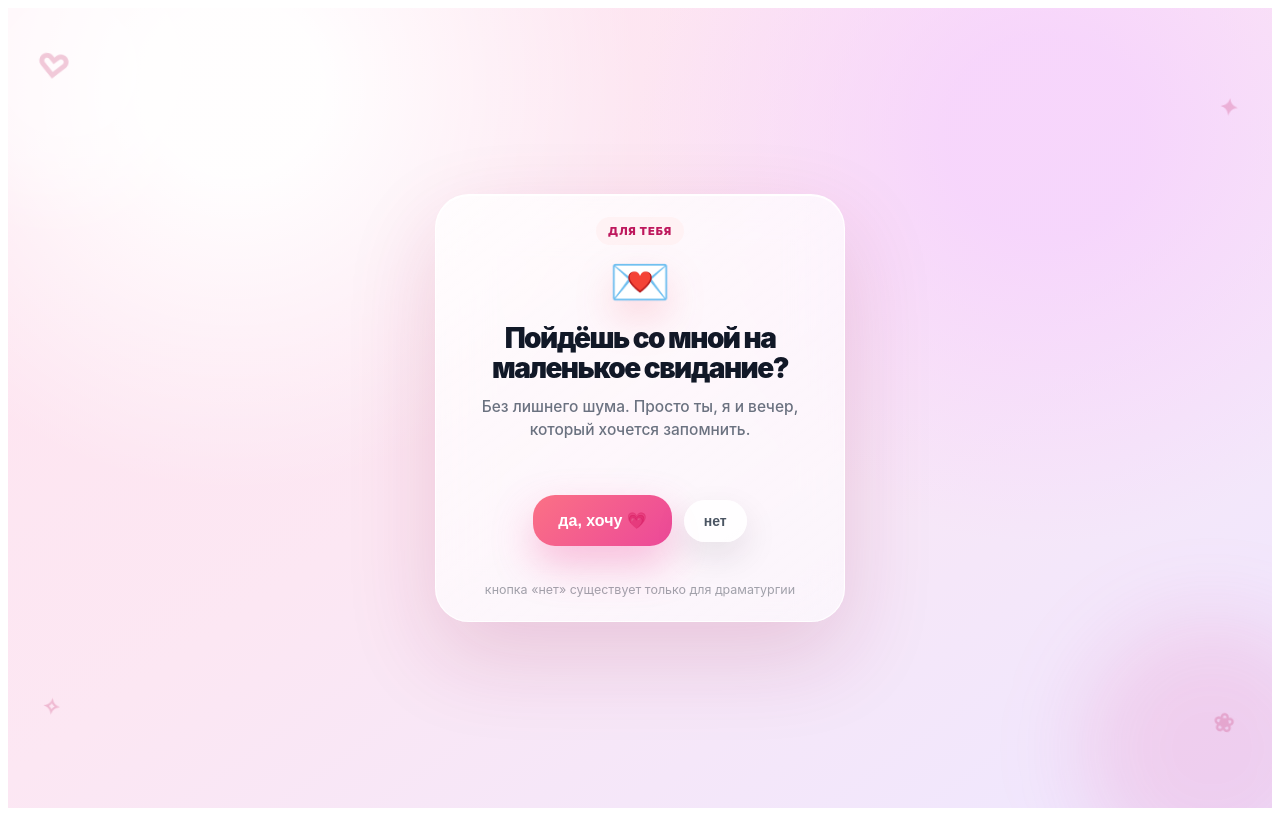
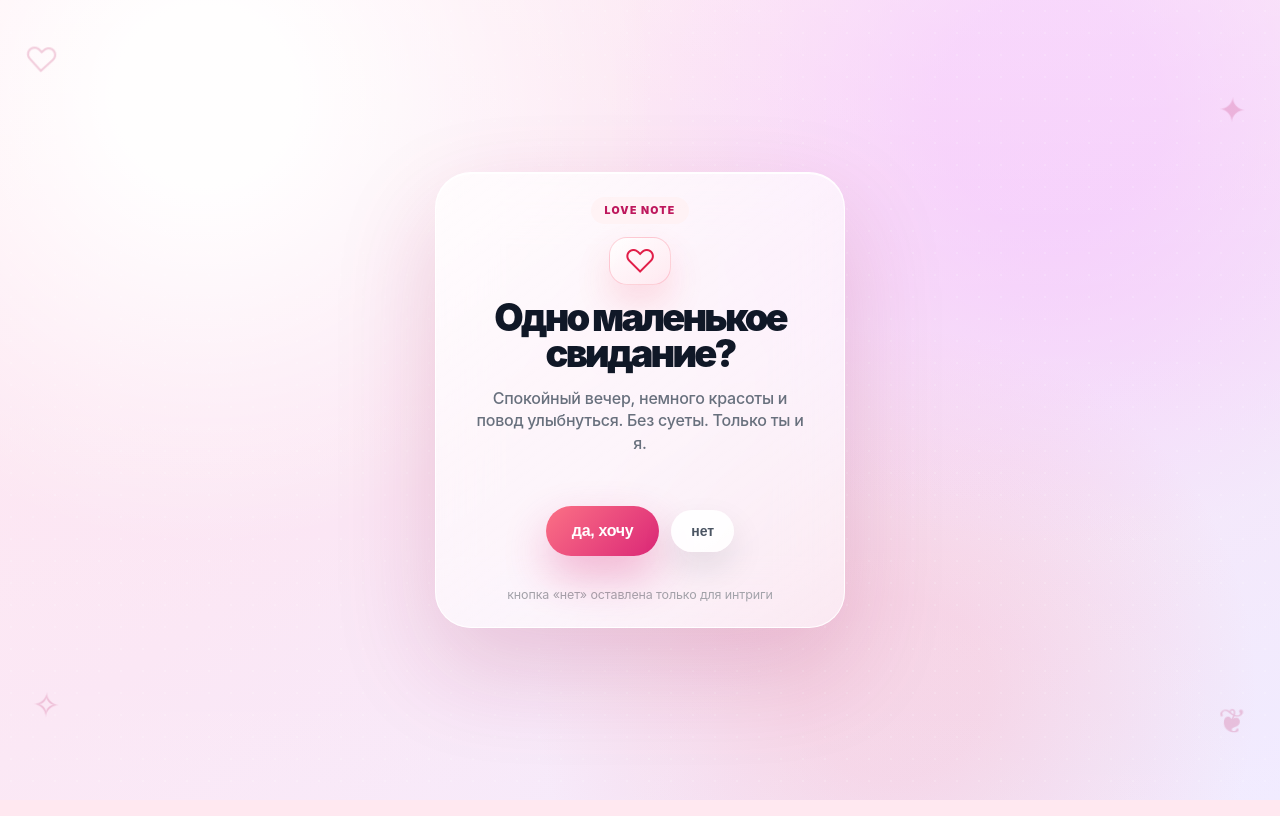
Before and after one commit to ladleader/date, a React (Vite) app: page / in a window 1280 px wide. Built offline with nearby package versions, Linux system fonts and the light colour scheme.

Commit message:
Redesign full screen romantic flow

```diff
--- a/src/App.jsx
+++ b/src/App.jsx
@@ -1,9 +1,10 @@
 import { useEffect, useMemo, useState } from "react";
 
-const times = ["14:00", "15:00", "16:00", "17:00", "18:00", "19:00", "20:00", "21:00"];
+const times = ["15:00", "16:00", "17:00", "18:00", "19:00", "20:00"];
 const months = ["янв", "фев", "мар", "апр", "мая", "июн", "июл", "авг", "сен", "окт", "ноя", "дек"];
 const week = ["вс", "пн", "вт", "ср", "чт", "пт", "сб"];
-const noWords = ["нет", "ой", "мимо", "не-а", "убежал", "поздно", "точно?", "ну нет"];
+const noWords = ["не-а", "мимо", "сбежал", "поздно", "точно?", "нет нет"];
+const prefs = ["ужин", "прогулка", "кофе", "сюрприз"];
 
 function niceDate(v) {
   if (!v) return "";
@@ -15,13 +16,14 @@ export default function App() {
   const [screen, setScreen] = useState("start");
   const [date, setDate] = useState("");
   const [time, setTime] = useState("");
+  const [pref, setPref] = useState("");
   const [no, setNo] = useState({ x: 0, y: 0, r: 0, s: 1, text: "нет" });
   const [confetti, setConfetti] = useState(false);
 
   const dates = useMemo(() => {
     const arr = [];
     const today = new Date();
-    for (let i = 0; i < 6; i++) {
+    for (let i = 0; i < 4; i++) {
       const d = new Date(today);
       d.setDate(today.getDate() + i);
       arr.push({
@@ -41,40 +43,42 @@ export default function App() {
     if (data.date && data.time) {
       setDate(data.date);
       setTime(data.time);
+      setPref(data.pref || "");
       setScreen("final");
     }
   }, []);
 
   function yes() {
     setConfetti(true);
-    setTimeout(() => setScreen("choose"), 450);
-    setTimeout(() => setConfetti(false), 1200);
+    setTimeout(() => setScreen("prefs"), 520);
+    setTimeout(() => setConfetti(false), 1300);
   }
 
   function moveNo() {
-    const mx = Math.min(140, Math.max(70, window.innerWidth / 2 - 105));
-    const my = Math.min(185, Math.max(80, window.innerHeight / 2 - 145));
+    const mx = Math.min(135, Math.max(70, window.innerWidth / 2 - 110));
+    const my = Math.min(160, Math.max(70, window.innerHeight / 2 - 140));
     setNo({
       x: Math.random() * mx * 2 - mx,
       y: Math.random() * my * 2 - my,
-      r: Math.random() * 58 - 29,
-      s: Math.max(0.58, no.s - 0.07),
+      r: Math.random() * 70 - 35,
+      s: Math.max(0.5, no.s - 0.08),
       text: noWords[Math.floor(Math.random() * noWords.length)]
     });
   }
 
   function save() {
     if (!date || !time) return;
-    localStorage.setItem("dateChoice", JSON.stringify({ date, time }));
+    localStorage.setItem("dateChoice", JSON.stringify({ date, time, pref }));
     setConfetti(true);
     setScreen("final");
-    setTimeout(() => setConfetti(false), 1200);
+    setTimeout(() => setConfetti(false), 1300);
   }
 
   function reset() {
     localStorage.removeItem("dateChoice");
     setDate("");
     setTime("");
+    setPref("");
     setNo({ x: 0, y: 0, r: 0, s: 1, text: "нет" });
     setScreen("start");
   }
@@ -82,24 +86,24 @@ export default function App() {
   return (
     <main style={s.page}>
       <style>{css}</style>
-      <div style={s.orb1} />
-      <div style={s.orb2} />
-      <span style={{ ...s.float, left: 28, top: 48 }}>♡</span>
-      <span style={{ ...s.float, right: 34, top: 96, fontSize: 23 }}>✦</span>
-      <span style={{ ...s.float, left: 34, bottom: 78, fontSize: 22 }}>✧</span>
-      <span style={{ ...s.float, right: 38, bottom: 60, fontSize: 25 }}>❀</span>
+      <div style={s.veil} />
+      <div style={s.noise} />
+      <span style={{ ...s.symbol, left: 24, top: 44 }}>♡</span>
+      <span style={{ ...s.symbol, right: 34, top: 94 }}>✦</span>
+      <span style={{ ...s.symbol, left: 32, bottom: 70 }}>✧</span>
+      <span style={{ ...s.symbol, right: 34, bottom: 54 }}>❦</span>
       {confetti && <Confetti />}
 
       {screen === "start" && (
-        <section style={s.card} className="cardIn">
-          <div style={s.badge}>для тебя</div>
-          <div style={s.emoji} className="pulse">💌</div>
-          <h1 style={s.title}>Пойдёшь со мной на маленькое свидание?</h1>
-          <p style={s.text}>Без лишнего шума. Просто ты, я и вечер, который хочется запомнить.</p>
+        <Card>
+          <div style={s.mark}>love note</div>
+          <LoveIcon />
+          <h1 style={s.hero}>Одно маленькое свидание?</h1>
+          <p style={s.copy}>Спокойный вечер, немного красоты и повод улыбнуться. Без суеты. Только ты и я.</p>
           <div style={s.choice}>
-            <button style={s.yes} className="live" onClick={yes}>да, хочу 💗</button>
+            <button style={s.primary} className="press" onClick={yes}>да, хочу</button>
             <button
-              style={{ ...s.no, transform: `translate(${no.x}px, ${no.y}px) rotate(${no.r}deg) scale(${no.s})` }}
+              style={{ ...s.ghost, transform: `translate(${no.x}px, ${no.y}px) rotate(${no.r}deg) scale(${no.s})` }}
               onMouseEnter={moveNo}
               onTouchStart={moveNo}
               onClick={moveNo}
@@ -107,17 +111,30 @@ export default function App() {
               {no.text}
             </button>
           </div>
-          <p style={s.micro}>кнопка «нет» существует только для драматургии</p>
-        </section>
+          <p style={s.whisper}>кнопка «нет» оставлена только для интриги</p>
+        </Card>
+      )}
+
+      {screen === "prefs" && (
+        <Card>
+          <div style={s.mark}>настроение</div>
+          <SoftIcon>♡</SoftIcon>
+          <h1 style={s.title}>Какой вечер тебе ближе?</h1>
+          <p style={s.copySmall}>Выбери настроение, а я уже подумаю над деталями.</p>
+          <div style={s.prefGrid}>
+            {prefs.map((p) => (
+              <button key={p} style={pref === p ? s.prefActive : s.pref} onClick={() => setPref(p)}>{p}</button>
+            ))}
+          </div>
+          <button style={s.primaryWide} className="press" onClick={() => setScreen("choose")}>дальше</button>
+        </Card>
       )}
 
       {screen === "choose" && (
-        <section style={s.card} className="cardIn">
-          <div style={s.badge}>я знал</div>
-          <div style={s.emoji} className="pulse">🌷</div>
-          <h1 style={s.title2}>Выбери наш вечер</h1>
-          <p style={s.text2}>Я всё запомню. Остальное беру на себя.</p>
-
+        <Card>
+          <div style={s.mark}>дата и время</div>
+          <SoftIcon>✦</SoftIcon>
+          <h1 style={s.title}>Выбери наш вечер</h1>
           <div style={s.label}>день</div>
           <div style={s.dateGrid}>
             {dates.map((d) => (
@@ -128,79 +145,90 @@ export default function App() {
               </button>
             ))}
           </div>
-
           <div style={s.label}>время</div>
           <div style={s.timeGrid}>
-            {times.map((t) => (
-              <button key={t} onClick={() => setTime(t)} style={time === t ? s.timeActive : s.time}>{t}</button>
-            ))}
+            {times.map((t) => <button key={t} onClick={() => setTime(t)} style={time === t ? s.timeActive : s.time}>{t}</button>)}
           </div>
-
-          <button onClick={save} disabled={!date || !time} style={!date || !time ? s.disabled : s.main}>забронировать вечер ✨</button>
-        </section>
+          <button onClick={save} disabled={!date || !time} style={!date || !time ? s.disabled : s.primaryWide}>забронировать вечер</button>
+        </Card>
       )}
 
       {screen === "final" && (
-        <section style={s.card} className="cardIn">
-          <div style={s.badge}>официально</div>
-          <div style={s.emoji} className="pulse">🫶</div>
-          <h1 style={s.title}>У нас свидание</h1>
+        <Card>
+          <div style={s.mark}>официально</div>
+          <SoftIcon>♡</SoftIcon>
+          <h1 style={s.hero}>У нас свидание.</h1>
           <p style={s.final}>Я заберу тебя <b>{niceDate(date)}</b> в <b>{time}</b>.</p>
-          <p style={s.text}>Тебе нужно только улыбнуться. Всё остальное — на мне.</p>
-          <div style={s.note}>P.S. Можно было просто написать. Но маленький сайт звучит романтичнее.</div>
+          {pref && <p style={s.copySmall}>Настроение вечера: <b>{pref}</b>.</p>}
+          <div style={s.note}>P.S. Можно было просто написать. Но так получилось чуть романтичнее.</div>
           <button style={s.reset} onClick={reset}>выбрать заново</button>
-        </section>
+        </Card>
       )}
     </main>
   );
 }
 
+function Card({ children }) {
+  return <section style={s.card} className="cardIn">{children}</section>;
+}
+
+function LoveIcon() {
+  return <div style={s.loveIcon}><span>♡</span></div>;
+}
+
+function SoftIcon({ children }) {
+  return <div style={s.softIcon}>{children}</div>;
+}
+
 function Confetti() {
-  const dots = Array.from({ length: 24 });
-  return <div style={s.confetti}>{dots.map((_, i) => <i key={i} className="conf" style={{ left: `${6 + (i * 4) % 88}%`, background: ["#fb7185", "#f9a8d4", "#c084fc", "#fff", "#facc15"][i % 5], animationDelay: `${(i % 8) * 0.04}s` }} />)}</div>;
+  return <div style={s.confetti}>{Array.from({ length: 28 }).map((_, i) => <i key={i} className="conf" style={{ left: `${4 + (i * 7) % 92}%`, background: ["#fb7185", "#f9a8d4", "#c084fc", "#fff", "#facc15"][i % 5], animationDelay: `${(i % 9) * 0.035}s` }} />)}</div>;
 }
 
 const s = {
-  page: { height: "100svh", overflow: "hidden", display: "flex", alignItems: "center", justifyContent: "center", padding: 16, boxSizing: "border-box", position: "relative", fontFamily: "Inter, ui-rounded, system-ui, -apple-system, BlinkMacSystemFont, Segoe UI, sans-serif", background: "radial-gradient(circle at 18% 10%, rgba(255,255,255,.95) 0 7%, transparent 32%), radial-gradient(circle at 82% 16%, rgba(245,208,254,.75) 0 8%, transparent 33%), linear-gradient(145deg,#ffe4ef 0%,#fce7f3 46%,#eee7ff 100%)" },
-  orb1: { position: "absolute", width: 260, height: 260, borderRadius: "50%", background: "rgba(255,255,255,.52)", filter: "blur(34px)", top: -70, left: -70 },
-  orb2: { position: "absolute", width: 260, height: 260, borderRadius: "50%", background: "rgba(236,72,153,.15)", filter: "blur(42px)", right: -70, bottom: -70 },
-  float: { position: "absolute", color: "rgba(190,24,93,.22)", fontSize: 34, fontWeight: 900, animation: "float 4s ease-in-out infinite", userSelect: "none" },
-  card: { width: "100%", maxWidth: 410, background: "linear-gradient(145deg,rgba(255,255,255,.78),rgba(255,255,255,.58))", border: "1px solid rgba(255,255,255,.9)", borderRadius: 34, padding: "22px 20px", boxSizing: "border-box", textAlign: "center", boxShadow: "0 34px 90px rgba(157,23,77,.16), inset 0 1px 0 rgba(255,255,255,.95)", backdropFilter: "blur(26px)", position: "relative", zIndex: 2 },
-  badge: { display: "inline-block", padding: "7px 12px", borderRadius: 999, background: "rgba(255,241,242,.82)", color: "#be185d", fontSize: 11, fontWeight: 900, letterSpacing: ".08em", textTransform: "uppercase", marginBottom: 10 },
-  emoji: { fontSize: 48, marginBottom: 10, filter: "drop-shadow(0 16px 18px rgba(244,63,94,.18))" },
-  title: { margin: 0, color: "#111827", fontSize: 28, lineHeight: 1.05, fontWeight: 950, letterSpacing: "-.055em" },
-  title2: { margin: 0, color: "#111827", fontSize: 26, lineHeight: 1.05, fontWeight: 950, letterSpacing: "-.055em" },
-  text: { margin: "13px auto 0", color: "#6b7280", fontSize: 15.5, lineHeight: 1.48, maxWidth: 330, fontWeight: 450 },
-  text2: { margin: "9px auto 0", color: "#6b7280", fontSize: 14.5, lineHeight: 1.35, maxWidth: 310 },
-  choice: { height: 122, marginTop: 18, display: "flex", alignItems: "center", justifyContent: "center", gap: 12, position: "relative" },
-  yes: { border: 0, borderRadius: 22, padding: "16px 25px", background: "linear-gradient(135deg,#fb7185,#ec4899)", color: "white", fontSize: 16, fontWeight: 900, boxShadow: "0 18px 40px rgba(236,72,153,.34)", cursor: "pointer", textTransform: "lowercase" },
-  no: { border: 0, borderRadius: 21, padding: "13px 20px", background: "rgba(255,255,255,.88)", color: "#4b5563", fontSize: 14, fontWeight: 900, boxShadow: "0 14px 34px rgba(15,23,42,.10)", cursor: "pointer", transition: "transform .2s ease", textTransform: "lowercase" },
-  micro: { margin: 0, color: "#a1a1aa", fontSize: 12.5, lineHeight: 1.35 },
-  label: { margin: "13px 0 7px", color: "#374151", textAlign: "left", fontSize: 13, fontWeight: 950, letterSpacing: ".06em", textTransform: "uppercase" },
-  dateGrid: { display: "grid", gridTemplateColumns: "repeat(3,1fr)", gap: 8 },
-  date: { border: "1px solid rgba(251,113,133,.16)", borderRadius: 18, padding: "8px 3px", background: "rgba(255,241,242,.64)", color: "#4b5563", cursor: "pointer", minHeight: 68 },
-  dateActive: { border: "1px solid rgba(251,113,133,.55)", borderRadius: 18, padding: "8px 3px", background: "linear-gradient(135deg,#fb7185,#ec4899)", color: "white", cursor: "pointer", minHeight: 68, boxShadow: "0 12px 24px rgba(236,72,153,.24)" },
-  dateTop: { display: "block", fontSize: 10, fontWeight: 900, opacity: .74, textTransform: "uppercase" },
-  dateDay: { display: "block", fontSize: 22, fontWeight: 950, lineHeight: 1.05, marginTop: 2 },
-  dateMonth: { display: "block", fontSize: 10, fontWeight: 850, opacity: .72, marginTop: 2 },
-  timeGrid: { display: "grid", gridTemplateColumns: "repeat(4,1fr)", gap: 8 },
-  time: { border: "1px solid rgba(251,113,133,.14)", borderRadius: 16, padding: "10px 2px", background: "rgba(255,241,242,.64)", color: "#4b5563", fontWeight: 900, cursor: "pointer", fontSize: 14 },
-  timeActive: { border: "1px solid rgba(251,113,133,.55)", borderRadius: 16, padding: "10px 2px", background: "linear-gradient(135deg,#fb7185,#ec4899)", color: "white", fontWeight: 900, cursor: "pointer", fontSize: 14, boxShadow: "0 12px 24px rgba(236,72,153,.22)" },
-  main: { width: "100%", marginTop: 16, border: 0, borderRadius: 22, padding: "15px", background: "linear-gradient(135deg,#fb7185,#db2777)", color: "white", fontSize: 15.5, fontWeight: 950, boxShadow: "0 18px 38px rgba(219,39,119,.28)", cursor: "pointer", textTransform: "lowercase" },
-  disabled: { width: "100%", marginTop: 16, border: 0, borderRadius: 22, padding: "15px", background: "linear-gradient(135deg,#fb7185,#db2777)", color: "white", fontSize: 15.5, fontWeight: 950, opacity: .34, cursor: "not-allowed", textTransform: "lowercase" },
-  final: { margin: "18px auto 0", color: "#4b5563", fontSize: 18, lineHeight: 1.45, maxWidth: 330 },
-  note: { margin: "18px auto 0", padding: "14px 15px", borderRadius: 22, background: "rgba(255,241,242,.70)", color: "#9f1239", fontSize: 13.5, lineHeight: 1.45, fontStyle: "italic", maxWidth: 330 },
-  reset: { marginTop: 18, border: 0, borderRadius: 19, padding: "14px 22px", background: "rgba(255,255,255,.88)", color: "#374151", fontWeight: 900, boxShadow: "0 12px 26px rgba(15,23,42,.08)", cursor: "pointer", textTransform: "lowercase" },
+  page: { height: "100dvh", width: "100vw", overflow: "hidden", display: "flex", alignItems: "center", justifyContent: "center", padding: 0, boxSizing: "border-box", position: "relative", fontFamily: "Inter, Manrope, ui-sans-serif, system-ui, -apple-system, BlinkMacSystemFont, Segoe UI, sans-serif", background: "radial-gradient(circle at 16% 12%, rgba(255,255,255,.96) 0 7%, transparent 35%), radial-gradient(circle at 82% 14%, rgba(244,194,255,.62) 0 9%, transparent 35%), radial-gradient(circle at 70% 86%, rgba(251,113,133,.18) 0 8%, transparent 32%), linear-gradient(145deg,#ffe8f0 0%,#fbe5f4 45%,#efe9ff 100%)" },
+  veil: { position: "absolute", inset: 0, background: "linear-gradient(180deg, rgba(255,255,255,.18), rgba(255,255,255,0) 38%, rgba(255,255,255,.12))" },
+  noise: { position: "absolute", inset: 0, opacity: .18, backgroundImage: "radial-gradient(rgba(255,255,255,.9) 1px, transparent 1px)", backgroundSize: "22px 22px" },
+  symbol: { position: "absolute", zIndex: 1, color: "rgba(190,24,93,.20)", fontSize: 34, fontWeight: 300, animation: "float 4.5s ease-in-out infinite", userSelect: "none" },
+  card: { width: "calc(100vw - 34px)", maxWidth: 410, minHeight: 438, background: "linear-gradient(145deg, rgba(255,255,255,.72), rgba(255,255,255,.48))", border: "1px solid rgba(255,255,255,.92)", borderRadius: 36, padding: "24px 22px", boxSizing: "border-box", textAlign: "center", boxShadow: "0 40px 100px rgba(157,23,77,.18), inset 0 1px 0 rgba(255,255,255,.95)", backdropFilter: "blur(30px)", position: "relative", zIndex: 2 },
+  mark: { display: "inline-block", padding: "7px 13px", borderRadius: 999, background: "rgba(255,241,242,.78)", color: "#be185d", fontSize: 10.5, fontWeight: 900, letterSpacing: ".12em", textTransform: "uppercase", marginBottom: 13 },
+  loveIcon: { width: 62, height: 48, margin: "0 auto 15px", borderRadius: 18, border: "1px solid rgba(244,63,94,.22)", background: "linear-gradient(145deg, rgba(255,255,255,.95), rgba(255,228,236,.78))", display: "flex", alignItems: "center", justifyContent: "center", color: "#e11d48", fontSize: 32, fontWeight: 300, boxShadow: "0 18px 34px rgba(244,63,94,.16)" },
+  softIcon: { width: 54, height: 54, margin: "0 auto 14px", borderRadius: "50%", background: "linear-gradient(145deg, rgba(255,255,255,.95), rgba(255,228,236,.72))", display: "flex", alignItems: "center", justifyContent: "center", color: "#e11d48", fontSize: 31, fontWeight: 300, boxShadow: "0 18px 34px rgba(244,63,94,.14)" },
+  hero: { margin: 0, color: "#101827", fontSize: "clamp(31px, 8.2vw, 38px)", lineHeight: .94, fontWeight: 950, letterSpacing: "-.075em" },
+  title: { margin: 0, color: "#101827", fontSize: "clamp(27px, 7.2vw, 32px)", lineHeight: .98, fontWeight: 950, letterSpacing: "-.065em" },
+  copy: { margin: "15px auto 0", color: "#68707d", fontSize: 16, lineHeight: 1.42, maxWidth: 330, fontWeight: 520, letterSpacing: "-.015em" },
+  copySmall: { margin: "12px auto 0", color: "#68707d", fontSize: 15, lineHeight: 1.38, maxWidth: 320, fontWeight: 520, letterSpacing: "-.01em" },
+  choice: { height: 112, marginTop: 20, display: "flex", alignItems: "center", justifyContent: "center", gap: 12, position: "relative" },
+  primary: { border: 0, borderRadius: 999, padding: "16px 26px", background: "linear-gradient(135deg,#fb7185,#db2777)", color: "white", fontSize: 16, fontWeight: 900, letterSpacing: "-.02em", boxShadow: "0 20px 44px rgba(219,39,119,.32)", cursor: "pointer", textTransform: "lowercase" },
+  ghost: { border: 0, borderRadius: 999, padding: "13px 20px", background: "rgba(255,255,255,.88)", color: "#4b5563", fontSize: 14, fontWeight: 900, boxShadow: "0 16px 34px rgba(15,23,42,.10)", cursor: "pointer", transition: "transform .2s ease", textTransform: "lowercase" },
+  whisper: { margin: 0, color: "#a3a3aa", fontSize: 12.5, lineHeight: 1.3, letterSpacing: "-.01em" },
+  prefGrid: { display: "grid", gridTemplateColumns: "repeat(2,1fr)", gap: 10, marginTop: 22 },
+  pref: { border: "1px solid rgba(251,113,133,.16)", borderRadius: 22, padding: "15px 8px", background: "rgba(255,241,242,.62)", color: "#4b5563", fontSize: 15, fontWeight: 900, cursor: "pointer", textTransform: "lowercase" },
+  prefActive: { border: "1px solid rgba(251,113,133,.60)", borderRadius: 22, padding: "15px 8px", background: "linear-gradient(135deg,#fb7185,#ec4899)", color: "white", fontSize: 15, fontWeight: 900, cursor: "pointer", textTransform: "lowercase", boxShadow: "0 16px 32px rgba(236,72,153,.24)" },
+  label: { margin: "15px 0 8px", color: "#374151", textAlign: "left", fontSize: 12, fontWeight: 950, letterSpacing: ".12em", textTransform: "uppercase" },
+  dateGrid: { display: "grid", gridTemplateColumns: "repeat(4,1fr)", gap: 7 },
+  date: { border: "1px solid rgba(251,113,133,.16)", borderRadius: 18, padding: "8px 2px", background: "rgba(255,241,242,.62)", color: "#4b5563", cursor: "pointer", minHeight: 67 },
+  dateActive: { border: "1px solid rgba(251,113,133,.60)", borderRadius: 18, padding: "8px 2px", background: "linear-gradient(135deg,#fb7185,#ec4899)", color: "white", cursor: "pointer", minHeight: 67, boxShadow: "0 14px 28px rgba(236,72,153,.24)" },
+  dateTop: { display: "block", fontSize: 9.5, fontWeight: 950, opacity: .73, textTransform: "uppercase" },
+  dateDay: { display: "block", fontSize: 21, fontWeight: 950, lineHeight: 1.05, marginTop: 3 },
+  dateMonth: { display: "block", fontSize: 9.5, fontWeight: 850, opacity: .74, marginTop: 1 },
+  timeGrid: { display: "grid", gridTemplateColumns: "repeat(3,1fr)", gap: 8 },
+  time: { border: "1px solid rgba(251,113,133,.14)", borderRadius: 16, padding: "11px 2px", background: "rgba(255,241,242,.62)", color: "#4b5563", fontWeight: 900, cursor: "pointer", fontSize: 14 },
+  timeActive: { border: "1px solid rgba(251,113,133,.60)", borderRadius: 16, padding: "11px 2px", background: "linear-gradient(135deg,#fb7185,#ec4899)", color: "white", fontWeight: 900, cursor: "pointer", fontSize: 14, boxShadow: "0 12px 24px rgba(236,72,153,.22)" },
+  primaryWide: { width: "100%", marginTop: 17, border: 0, borderRadius: 999, padding: "15px", background: "linear-gradient(135deg,#fb7185,#db2777)", color: "white", fontSize: 15, fontWeight: 950, boxShadow: "0 20px 42px rgba(219,39,119,.28)", cursor: "pointer", textTransform: "lowercase" },
+  disabled: { width: "100%", marginTop: 17, border: 0, borderRadius: 999, padding: "15px", background: "linear-gradient(135deg,#fb7185,#db2777)", color: "white", fontSize: 15, fontWeight: 950, opacity: .34, cursor: "not-allowed", textTransform: "lowercase" },
+  final: { margin: "18px auto 0", color: "#4b5563", fontSize: 18, lineHeight: 1.4, maxWidth: 330, fontWeight: 520 },
+  note: { margin: "18px auto 0", padding: "14px 15px", borderRadius: 24, background: "rgba(255,241,242,.66)", color: "#9f1239", fontSize: 13.5, lineHeight: 1.42, fontStyle: "italic", maxWidth: 330 },
+  reset: { marginTop: 18, border: 0, borderRadius: 999, padding: "14px 22px", background: "rgba(255,255,255,.88)", color: "#374151", fontWeight: 900, boxShadow: "0 14px 28px rgba(15,23,42,.08)", cursor: "pointer", textTransform: "lowercase" },
   confetti: { position: "absolute", inset: 0, pointerEvents: "none", overflow: "hidden", zIndex: 9 }
 };
 
 const css = `
-.cardIn{animation:cardIn .45s cubic-bezier(.2,.9,.25,1.15)}
-.pulse{animation:pulse 2.3s ease-in-out infinite}
-.live{transition:transform .18s ease, filter .18s ease}.live:active{transform:scale(.96)}
-.conf{position:absolute;top:-20px;width:8px;height:14px;border-radius:999px;animation:fall 1.1s ease-in forwards}
-@keyframes cardIn{from{opacity:0;transform:translateY(14px) scale(.98)}to{opacity:1;transform:translateY(0) scale(1)}}
-@keyframes pulse{0%,100%{transform:translateY(0) scale(1)}50%{transform:translateY(-4px) scale(1.04)}}
-@keyframes float{0%,100%{transform:translateY(0) rotate(0)}50%{transform:translateY(-12px) rotate(8deg)}}
-@keyframes fall{0%{transform:translateY(-20px) rotate(0);opacity:1}100%{transform:translateY(100vh) rotate(280deg);opacity:0}}
+html,body,#root{margin:0;width:100%;height:100%;overflow:hidden;background:#ffe8f0}
+*{box-sizing:border-box;-webkit-tap-highlight-color:transparent}
+.cardIn{animation:cardIn .48s cubic-bezier(.2,.9,.25,1.12)}
+.press{transition:transform .18s ease, filter .18s ease}.press:active{transform:scale(.965)}
+.conf{position:absolute;top:-22px;width:7px;height:15px;border-radius:999px;animation:fall 1.15s ease-in forwards}
+@keyframes cardIn{from{opacity:0;transform:translateY(16px) scale(.985)}to{opacity:1;transform:translateY(0) scale(1)}}
+@keyframes float{0%,100%{transform:translateY(0) rotate(0)}50%{transform:translateY(-13px) rotate(7deg)}}
+@keyframes fall{0%{transform:translateY(-22px) rotate(0);opacity:1}100%{transform:translateY(100vh) rotate(300deg);opacity:0}}
 `;
```
